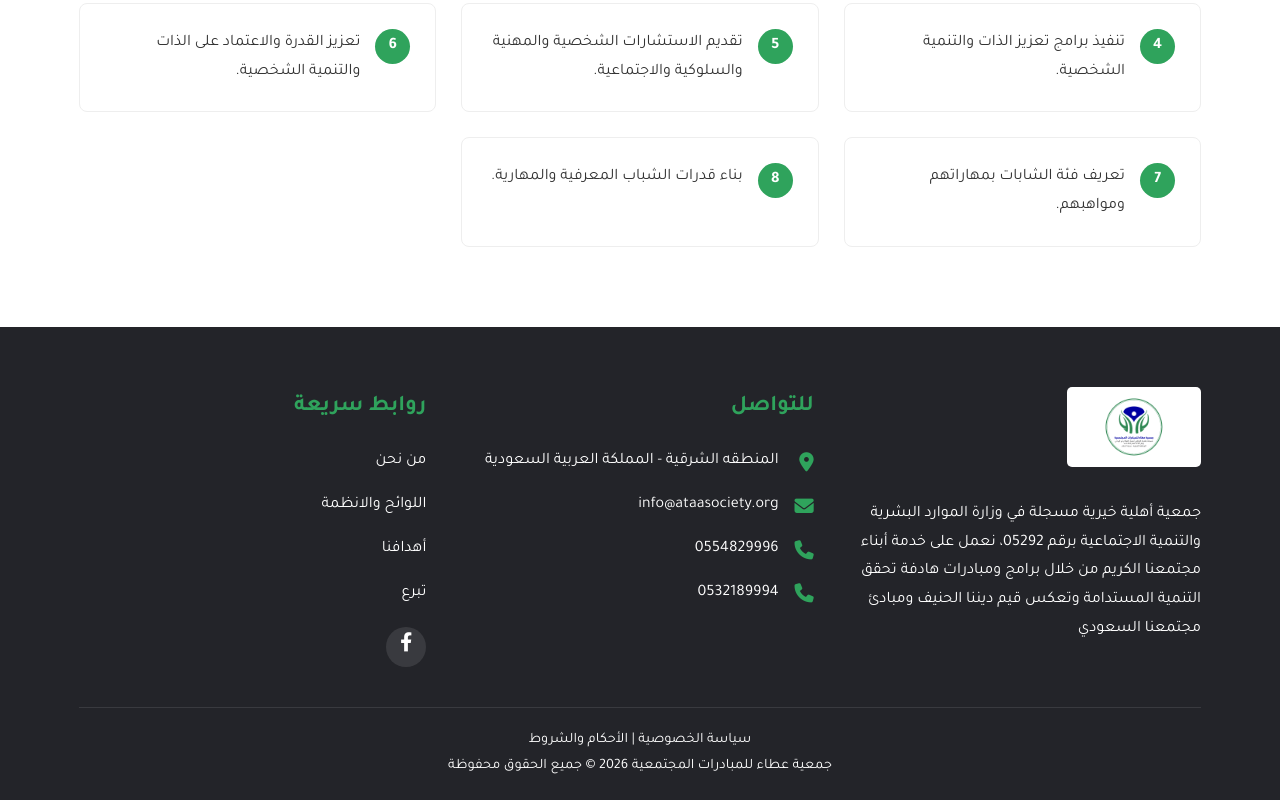
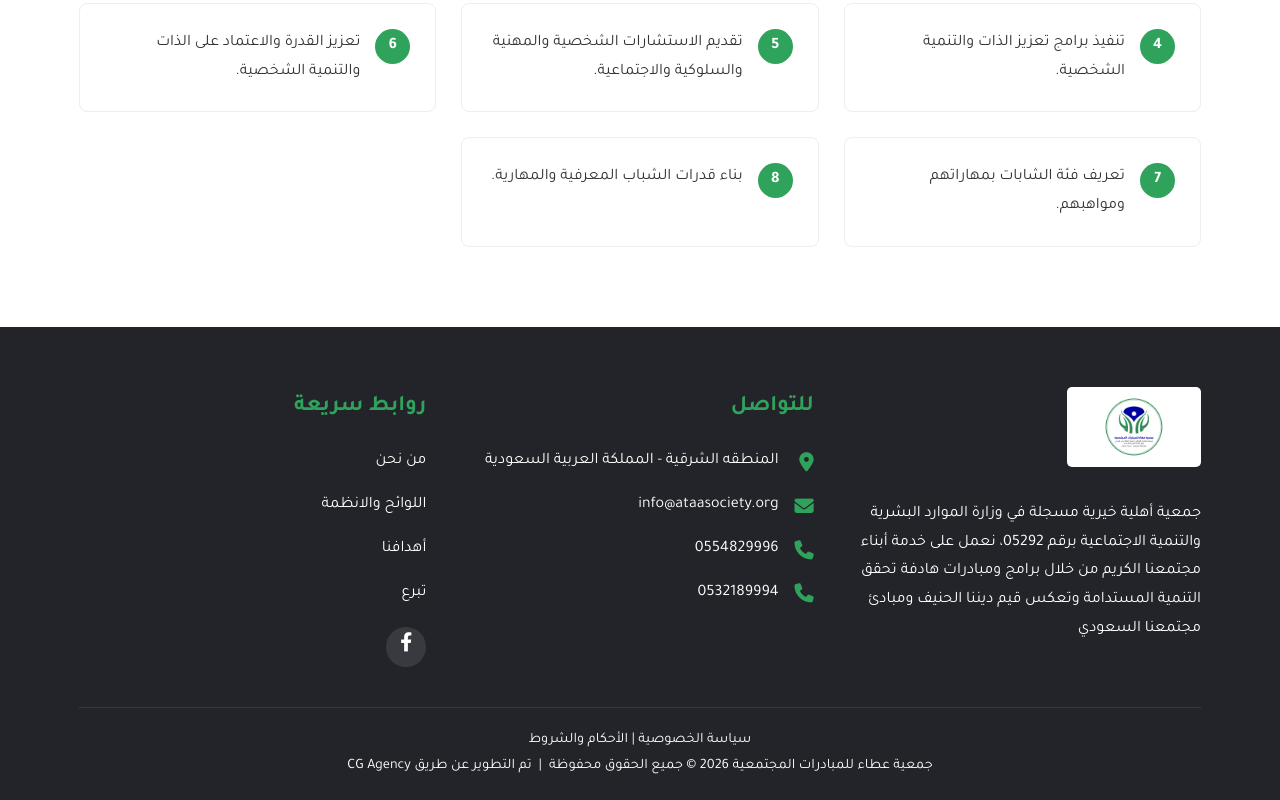
Before and after one commit to 0xalit/charity, a plain HTML site: page index.html in a window 1280 px wide. Shown: the part 3323-4123 px from the top of the page. Drawn offline with Linux system fonts and the light colour scheme.

Commit message:
update footer with CG Agency credit

```diff
--- a/index.html
+++ b/index.html
@@ -199,7 +199,7 @@
             </div>
             <div class="footer-bottom">
                 <p>سياسة الخصوصية | الأحكام والشروط</p>
-                <p>جمعية عطاء للمبادرات المجتمعية 2026 © جميع الحقوق محفوظة</p>
+                <p>جمعية عطاء للمبادرات المجتمعية 2026 © جميع الحقوق محفوظة &nbsp;|&nbsp; تم التطوير عن طريق CG Agency</p>
             </div>
         </div>
     </footer>
```
